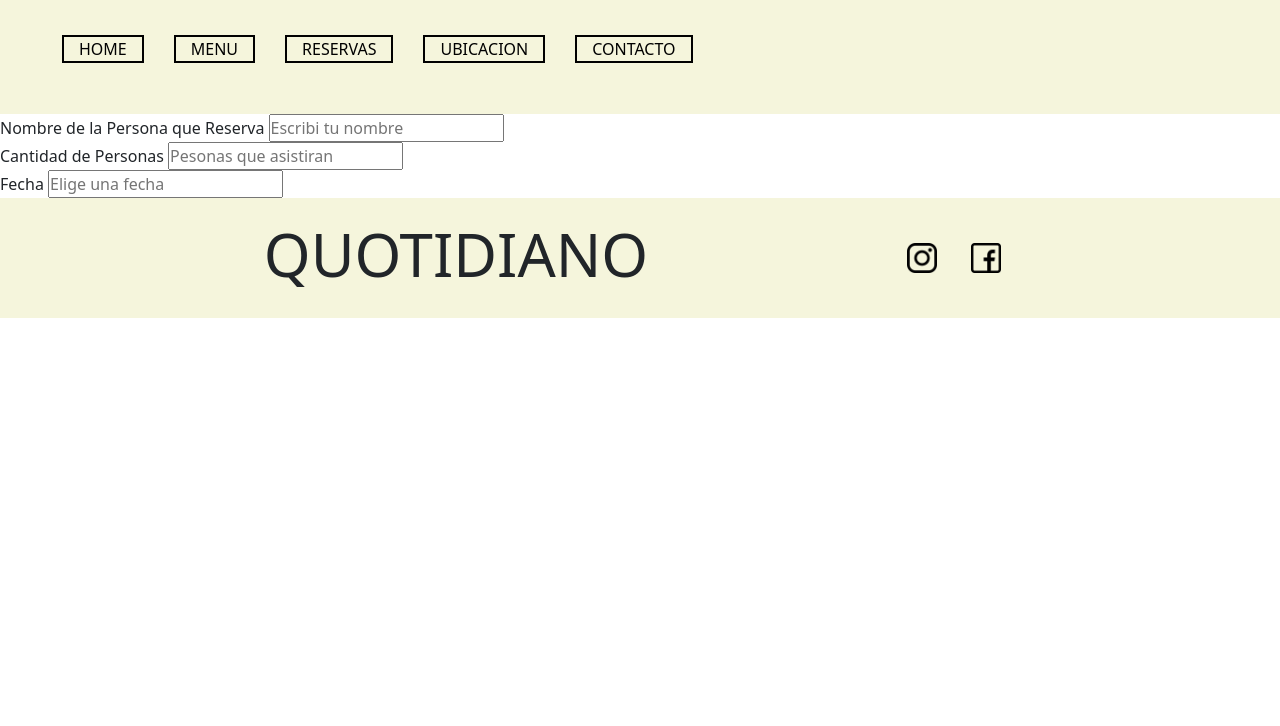
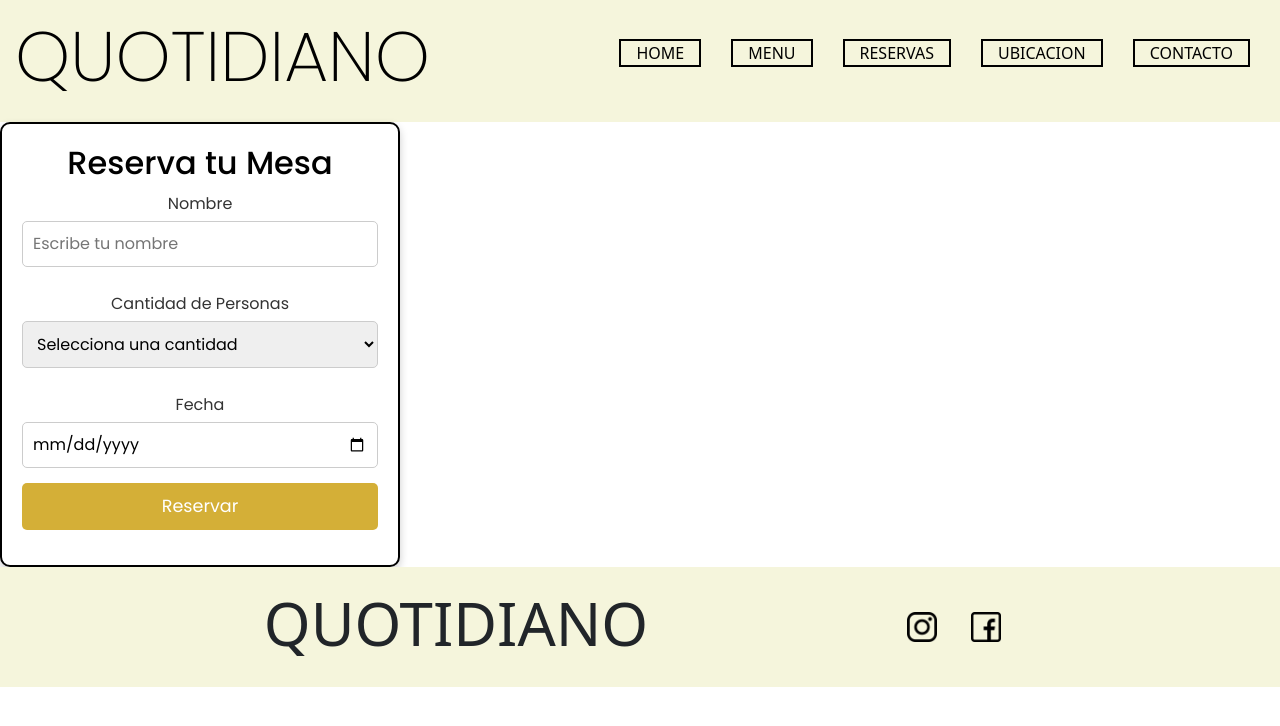
Before and after one commit to GonzaloPerezPittameglio/Quotidiano, a plain HTML site: page pages/reserva.html in a window 1280 px wide. Drawn offline with nearby package versions, Linux system fonts and the light colour scheme.

Commit message:
cambios en reserva y css

```diff
--- a/css/style.css
+++ b/css/style.css
@@ -353,3 +353,56 @@ footer div a img {
     margin: 15px 0 5px;
     color: #6b4226;
 }
+
+/* - RESERVA DEL RESTAURANTE - */
+
+.reserva-form{
+    font-family: "Poppins", sans-serif;
+}
+
+.reserva-form {
+    background-color: white;
+    border: 2px solid black;
+    border-radius: 10px;
+    box-shadow: 0 4px 8px rgba(0, 0, 0, 0.2);
+    padding: 20px;
+    width: 100%;
+    max-width: 400px;
+    text-align: center;
+}
+
+.reserva-form h1 {
+    font-size: 2em;
+    color: black;
+    margin-bottom: 10px;
+}
+
+.reserva-form label {
+    font-size: 1em;
+    color: #333;
+    display: block;
+    margin: 10px 0 5px;
+}
+
+.reserva-form input,
+.reserva-form select,
+.reserva-form button {
+    width: 100%;
+    padding: 10px;
+    margin-bottom: 15px;
+    border: 1px solid #ccc;
+    border-radius: 5px;
+    font-size: 1em;
+}
+
+.reserva-form button {
+    background-color: #d4af37;
+    color: white;
+    border: none;
+    cursor: pointer;
+    font-size: 1.1em;
+}
+
+.reserva-form button:hover {
+    background-color: #b8860b;
+}
--- a/pages/reserva.html
+++ b/pages/reserva.html
@@ -9,6 +9,7 @@
 </head>
 <body>
     <header>
+        <h1>QUOTIDIANO</h1>
         <nav>
             <ul>
                 <li><a href="../index.html">HOME</a></li>
@@ -20,24 +21,27 @@
         </nav>
     </header>
     <main>
-        <form action="">
-            <div>
-                <label for="">Nombre de la Persona que Reserva</label>
-                <input type="text" placeholder="Escribi tu nombre">
-            </div>
+        <form class="reserva-form">
+            <h1>Reserva tu Mesa</h1>
+
+            <label for="name">Nombre</label>
+            <input type="text" id="name" name="name" placeholder="Escribe tu nombre" required>
+
+            <label for="people">Cantidad de Personas</label>
+            <select id="people" name="people" required>
+                <option value="" disabled selected>Selecciona una cantidad</option>
+                <option value="1">1 Persona</option>
+                <option value="2">2 Personas</option>
+                <option value="3">3 Personas</option>
+                <option value="4">4 Personas</option>
+                <option value="5+">5 o más Personas</option>
+            </select>
+
+            <label for="date">Fecha</label>
+            <input type="date" id="date" name="date" required>
+
+            <button type="submit">Reservar</button>
         </form>
-        <form action="">
-            <div>
-                <label for="">Cantidad de Personas</label>
-                <input type="text" placeholder="Pesonas que asistiran">
-            </div>
-            <form action="">
-                <div>
-                    <label for="">Fecha</label>
-                <input type="email" placeholder="Elige una fecha">
-                </div>
-            </form>
-    </form>
     </main>
     <footer>
         <h2>QUOTIDIANO</h2>
```
Also changed, not shown: pages/contacto.html (+1 -0 lines), pages/home.html (+1 -0 lines), pages/ubicacion.html (+1 -0 lines).
